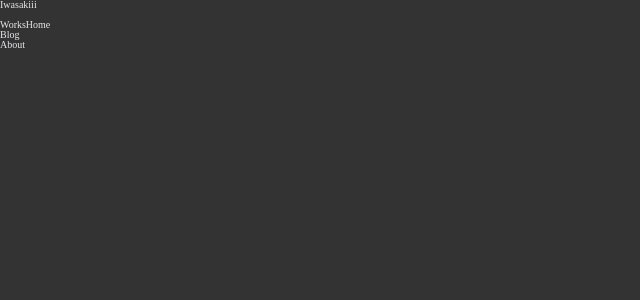
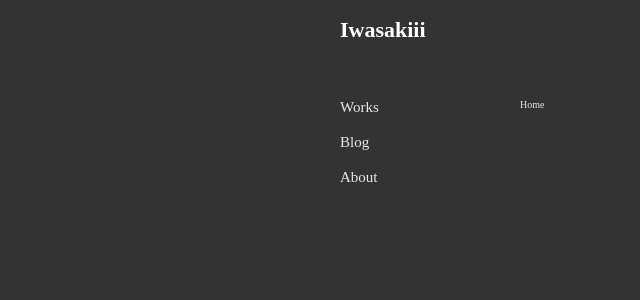
Before and after one commit to Yoshiyuki-Iwasaki/iwasakiii, a Next.js app: page / in a window 1280 px wide. Shown: the top 300 px of the page, without its empty margins (0-640 px from the left). Built offline with nearby package versions, Linux system fonts and the light colour scheme; no server answers.

Commit message:
fix layout.

```diff
--- a/src/components/module/Header.tsx
+++ b/src/components/module/Header.tsx
@@ -14,6 +14,16 @@ const Header = () => {
 
 export default Header;
 
-const Inner = styled.div``;
-const Title = styled.h1``;
+const Inner = styled.div`
+  margin: 0 auto;
+  max-width: 600px;
+  display: flex;
+  align-items: center;
+  height: 60px;
+`;
+const Title = styled.h1`
+  font-size: 22px;
+  color: #fff;
+  font-weight: 700;
+`;
 const DarkModeButton = styled.button``;
--- a/src/components/module/Layout.tsx
+++ b/src/components/module/Layout.tsx
@@ -21,6 +21,10 @@ export default Layout;
 
 const Main = styled.main``;
 const Body = styled.div`
+  margin: 40px auto 0;
+  max-width: 600px;
   display: flex;
 `;
-const RightArea = styled.div``;
+const RightArea = styled.div`
+  width: 70%;
+`;
--- a/src/components/module/Sidebar.tsx
+++ b/src/components/module/Sidebar.tsx
@@ -29,7 +29,17 @@ const Sidebar = () => {
 export default Sidebar
 
 
-const Inner = styled.div``;
+const Inner = styled.div`
+  width: 30%;
+`;
 const List = styled.ul``;
-const ListItem = styled.li``;
-const Text = styled.a``;
+const ListItem = styled.li`
+  margin-top: 20px;
+
+  &:first-child {
+    margin-top: 0;
+  }
+`;
+const Text = styled.a`
+  font-size: 15px;
+`;
```
